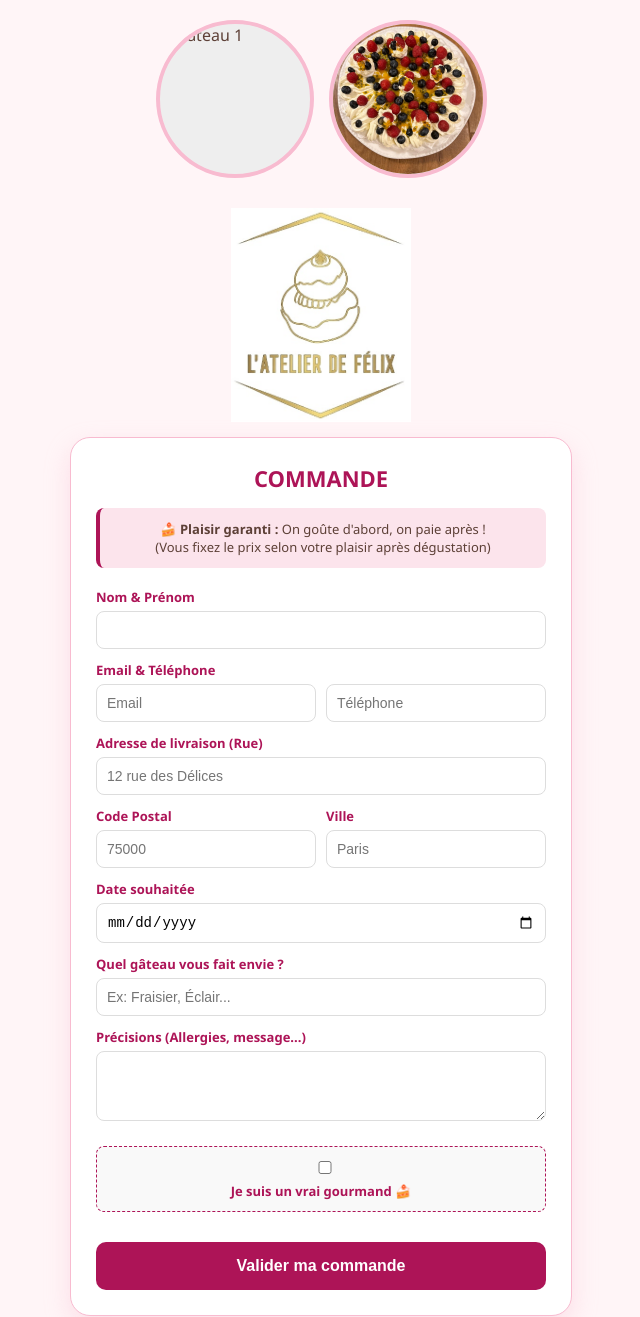
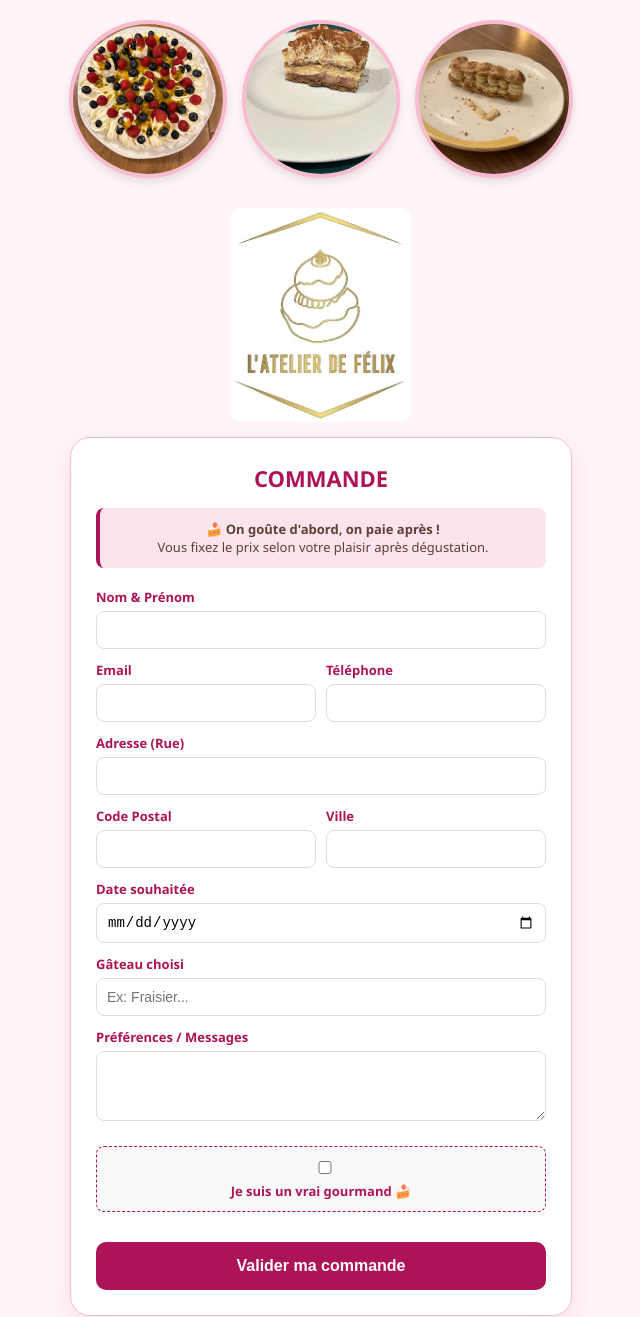
Before and after one commit to fefelepatissier2023-rgb/Atelier-de-felix, a plain HTML site: page index.html in a window 1280 px wide. Shown: the top 1317 px of the page, without its empty margins (319-959 px from the left). Drawn offline with Linux system fonts and the light colour scheme.

Commit message:
Update index.html

```diff
--- a/index.html
+++ b/index.html
@@ -7,11 +7,11 @@
   <style>
     body { margin: 0; font-family: 'Segoe UI', sans-serif; background-color: #fff5f7; color: #5d4037; display: flex; flex-direction: column; align-items: center; padding: 20px; }
     .conteneur-patisserie { display: flex; flex-wrap: wrap; justify-content: center; gap: 15px; margin-bottom: 30px; }
-    .carte-photo { width: 150px; height: 150px; border-radius: 50%; overflow: hidden; border: 4px solid #f8bbd0; background-color: #eee; }
+    .carte-photo { width: 150px; height: 150px; border-radius: 50%; overflow: hidden; border: 4px solid #f8bbd0; background-color: #eee; box-shadow: 0 4px 10px rgba(0,0,0,0.1); }
     .carte-photo img { width: 100%; height: 100%; object-fit: cover; }
 
     .logo-container { text-align: center; margin-bottom: 10px; }
-    .logo-img { max-width: 180px; height: auto; }
+    .logo-img { max-width: 180px; height: auto; border-radius: 10px; }
 
     .container-formulaire { background: white; padding: 25px; border-radius: 20px; width: 100%; max-width: 450px; border: 1px solid #f8bbd0; box-shadow: 0 10px 25px rgba(248, 187, 208, 0.4); }
     h1 { text-align: center; color: #ad1457; margin: 0 0 15px 0; font-size: 22px; }
@@ -20,7 +20,6 @@
     label { display: block; margin-bottom: 5px; font-weight: bold; font-size: 13px; margin-top: 12px; color: #ad1457; }
     input, textarea { width: 100%; padding: 10px; border-radius: 8px; border: 1px solid #ddd; box-sizing: border-box; font-size: 14px; background: #fff; }
 
-    /* Pour mettre Code Postal et Ville sur la même ligne */
     .ligne-adresse { display: flex; gap: 10px; }
     .ligne-adresse div { flex: 1; }
 
@@ -31,54 +30,54 @@
 <body>
 
   <div class="conteneur-patisserie">
-    <div class="carte-photo"><img src="0A2033D6-3EB9-4A15-9187-1322E56DE8C6.jpeg" alt="Gâteau 1"></div>
-    <div class="carte-photo"><img src="7B8A818C-E3DD-4AA9-B4C3-F555C8444475.jpeg" alt="Gâteau 2"></div>
-    </div>
+    <div class="carte-photo"><img src="7B8A818C-E3DD-4AA9-B4C3-F555C8444475.jpeg" alt="Gâteau 1"></div>
+    <div class="carte-photo"><img src="B52597EF-AAD8-456E-997D-98EF5EF39A12.jpg" alt="Gâteau 2"></div>
+    <div class="carte-photo"><img src="CDEC8BF6-99F0-46D7-AE0D-A82B147EBC3E.jpg" alt="Gâteau 3"></div>
+  </div>
 
   <div class="logo-container">
-     <img src="logo.png" alt="Logo" class="logo-img">
+     <img src="logo.png" alt="Logo L'Atelier de Félix" class="logo-img">
   </div>
 
   <div class="container-formulaire">
     <h1>COMMANDE</h1>
 
     <p class="note-paiement">
-      🍰 <strong>Plaisir garanti :</strong> On goûte d'abord, on paie après !<br>
-      (Vous fixez le prix selon votre plaisir après dégustation)
+      🍰 <strong>On goûte d'abord, on paie après !</strong><br>
+      Vous fixez le prix selon votre plaisir après dégustation.
     </p>
 
-    <form action="https://formspree.io/f/mjgbrnlz" method="POST">
+    <form action="https://formspree.io/f/VOTRE_ID" method="POST">
 
       <label>Nom & Prénom</label>
       <input type="text" name="nom" required>
 
-      <label>Email & Téléphone</label>
       <div class="ligne-adresse">
-        <input type="email" name="email" placeholder="Email" required>
-        <input type="tel" name="tel" placeholder="Téléphone" required>
+        <div>
+          <label>Email</label>
+          <input type="email" name="email" required>
+        </div>
+        <div>
+          <label>Téléphone</label>
+          <input type="tel" name="tel" required>
+        </div>
       </div>
 
-      <label>Adresse de livraison (Rue)</label>
-      <input type="text" name="rue" placeholder="12 rue des Délices" required>
+      <label>Adresse (Rue)</label>
+      <input type="text" name="rue" required>
 
       <div class="ligne-adresse">
-        <div>
-          <label>Code Postal</label>
-          <input type="text" name="cp" placeholder="75000" required>
-        </div>
-        <div>
-          <label>Ville</label>
-          <input type="text" name="ville" placeholder="Paris" required>
-        </div>
+        <div><label>Code Postal</label><input type="text" name="cp" required></div>
+        <div><label>Ville</label><input type="text" name="ville" required></div>
       </div>
 
       <label>Date souhaitée</label>
       <input type="date" name="date" required>
 
-      <label>Quel gâteau vous fait envie ?</label>
-      <input type="text" name="gateau" placeholder="Ex: Fraisier, Éclair..." required>
+      <label>Gâteau choisi</label>
+      <input type="text" name="gateau" placeholder="Ex: Fraisier..." required>
 
-      <label>Précisions (Allergies, message...)</label>
+      <label>Préférences / Messages</label>
       <textarea name="message" rows="3"></textarea>
 
       <div class="captcha-box">
```
